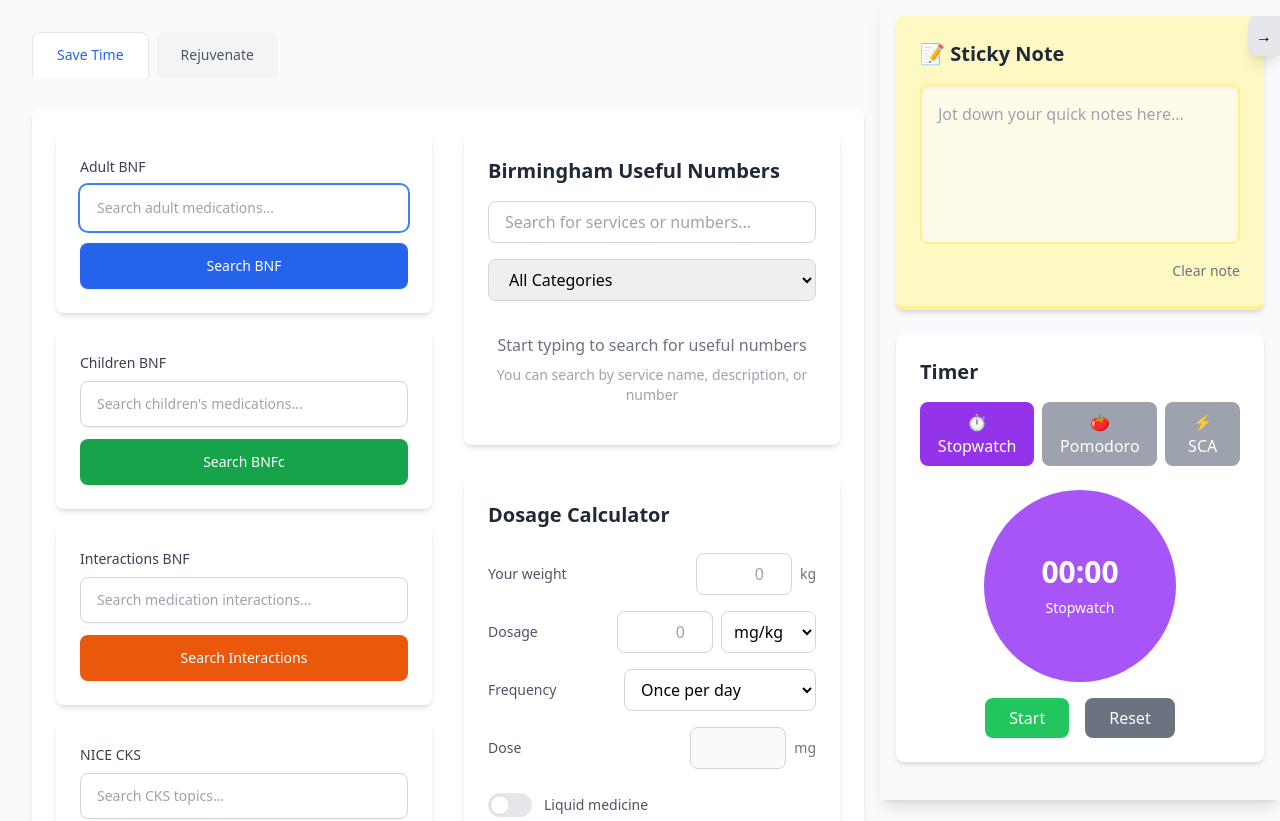
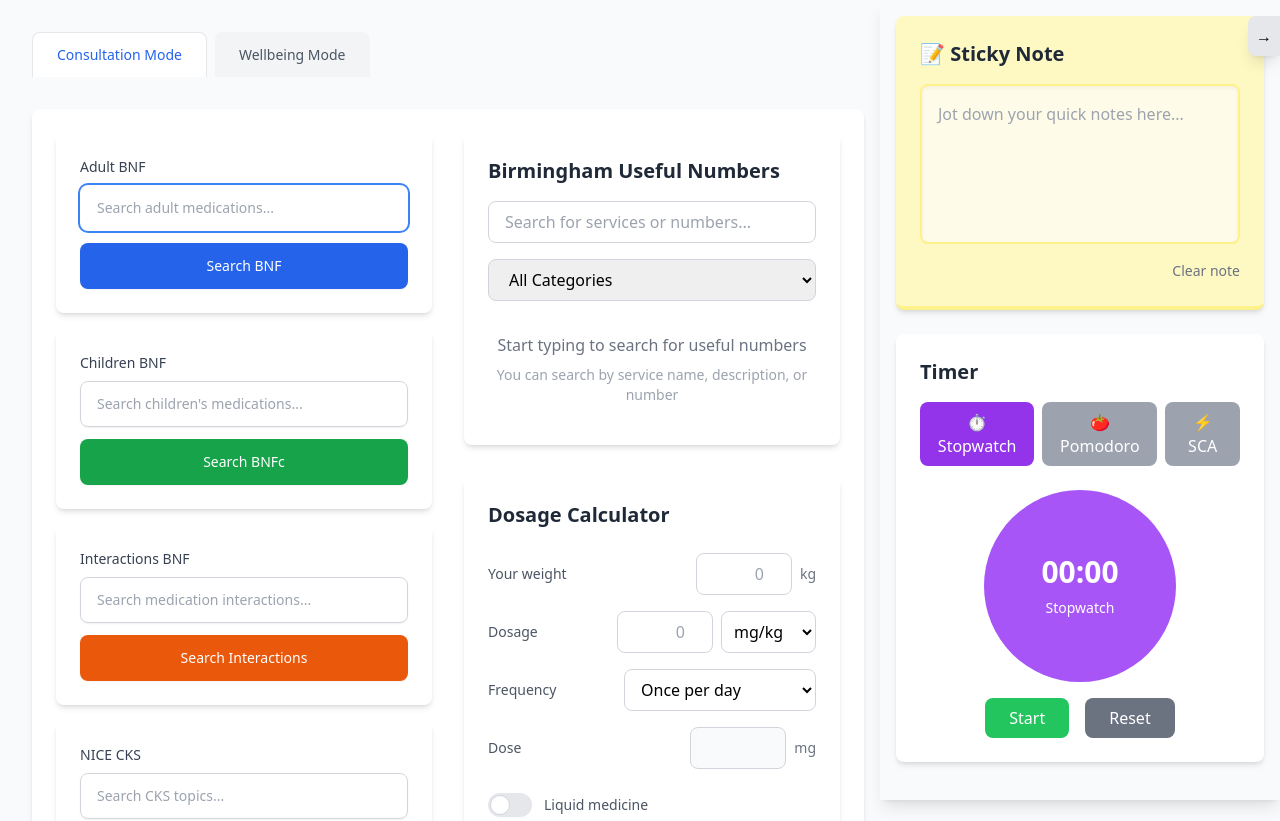
Before and after one commit to K-Run-Away/gp-canvas, a Next.js app: page / in a window 1280 px wide. Shown: the top 821 px of the page. Built offline with nearby package versions, Linux system fonts and the light colour scheme.

Commit message:
Rename tabs: 'Save Time' to 'Consultation Mode' and 'Rejuvenate' to 'Wellbeing Mode'

```diff
--- a/src/app/page.tsx
+++ b/src/app/page.tsx
@@ -20,7 +20,7 @@ export default function Home() {
   const [childSearchTerm, setChildSearchTerm] = useState('');
   const [interactionSearchTerm, setInteractionSearchTerm] = useState('');
   const [cksSearchTerm, setCksSearchTerm] = useState('');
-  const [selectedTab, setSelectedTab] = useState('save-time');
+  const [selectedTab, setSelectedTab] = useState('consultation');
 
   const [adultSuggestions, setAdultSuggestions] = useState<Medication[]>([]);
   const [childSuggestions, setChildSuggestions] = useState<Medication[]>([]);
@@ -30,6 +30,23 @@ export default function Home() {
   const [selectedIndex, setSelectedIndex] = useState(-1);
   const [activeSuggestionList, setActiveSuggestionList] = useState<'adult' | 'child' | 'interaction' | 'cks' | null>(null);
   const [isLoading, setIsLoading] = useState(false);
+
+  const handleAdultSearch = (e: React.FormEvent) => {
+    e.preventDefault();
+    if (!adultSearchTerm.trim()) return;
+
+    const match = adultSuggestions.find(
+      med => med.display.toLowerCase() === adultSearchTerm.toLowerCase() ||
+             med.search.toLowerCase() === adultSearchTerm.toLowerCase()
+    );
+
+    const formattedSearch = match ? match.search : adultSearchTerm.trim().toLowerCase().replace(/\s+/g, '-');
+    const bnfUrl = `https://bnf.nice.org.uk/drugs/${formattedSearch}/#indications-and-dose`;
+    window.open(bnfUrl, '_blank');
+    setSelectedIndex(-1);
+    setAdultSearchTerm('');
+    setAdultSuggestions([]);
+  };
 
   // Reset selection when suggestions change
   useEffect(() => {
@@ -177,23 +194,6 @@ export default function Home() {
     }
   };
 
-  const handleAdultSearch = (e: React.FormEvent) => {
-    e.preventDefault();
-    if (!adultSearchTerm.trim()) return;
-
-    const match = adultSuggestions.find(
-      med => med.display.toLowerCase() === adultSearchTerm.toLowerCase() ||
-             med.search.toLowerCase() === adultSearchTerm.toLowerCase()
-    );
-
-    const formattedSearch = match ? match.search : adultSearchTerm.trim().toLowerCase().replace(/\s+/g, '-');
-    const bnfUrl = `https://bnf.nice.org.uk/drugs/${formattedSearch}/#indications-and-dose`;
-    window.open(bnfUrl, '_blank');
-    setSelectedIndex(-1);
-    setAdultSearchTerm('');
-    setAdultSuggestions([]);
-  };
-
   const handleChildSearch = (e: React.FormEvent) => {
     e.preventDefault();
     if (!childSearchTerm.trim()) return;
@@ -298,30 +298,30 @@ export default function Home() {
         {/* Tab Navigation */}
         <div className="flex space-x-2 mb-8">
           <button
-            onClick={() => setSelectedTab('save-time')}
+            onClick={() => setSelectedTab('consultation')}
             className={`px-6 py-3 text-sm font-medium rounded-t-lg transition-colors ${
-              selectedTab === 'save-time'
+              selectedTab === 'consultation'
                 ? 'bg-white text-blue-600 border-t border-l border-r border-gray-200'
                 : 'bg-gray-100 text-gray-600 hover:bg-gray-200'
             }`}
           >
-            Save Time
+            Consultation Mode
           </button>
           <button
-            onClick={() => setSelectedTab('rejuvenate')}
+            onClick={() => setSelectedTab('wellbeing')}
             className={`px-6 py-3 text-sm font-medium rounded-t-lg transition-colors ${
-              selectedTab === 'rejuvenate'
+              selectedTab === 'wellbeing'
                 ? 'bg-white text-blue-600 border-t border-l border-r border-gray-200'
                 : 'bg-gray-100 text-gray-600 hover:bg-gray-200'
             }`}
           >
-            Rejuvenate
+            Wellbeing Mode
           </button>
         </div>
 
         {/* Tab Content */}
         <div className="bg-white rounded-lg shadow-md p-6">
-          {selectedTab === 'save-time' && (
+          {selectedTab === 'consultation' && (
             <div className="flex gap-8">
               {/* Search Components */}
               <div className="w-[calc(50%-1rem)]">
@@ -442,7 +442,7 @@ export default function Home() {
             </div>
           )}
 
-          {selectedTab === 'rejuvenate' && (
+          {selectedTab === 'wellbeing' && (
             <div>
               {/* Scenic Background Section */}
               <div
```
